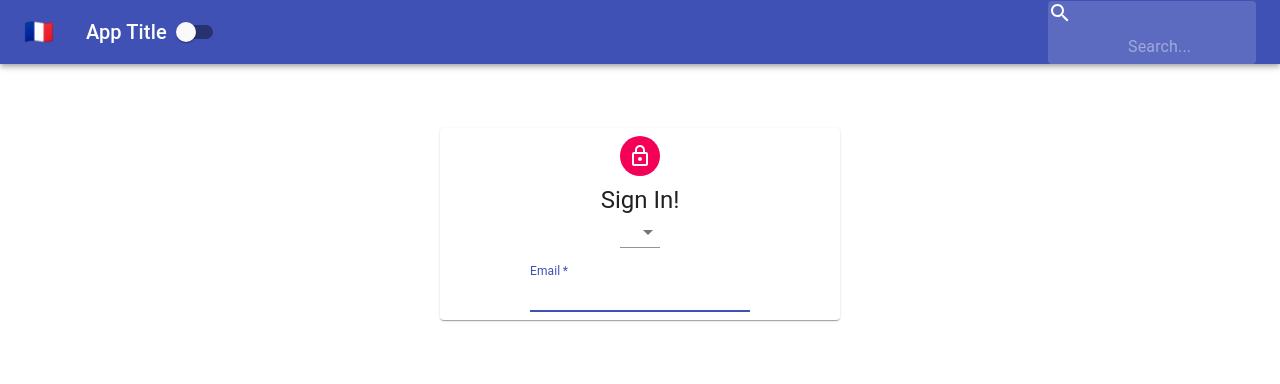
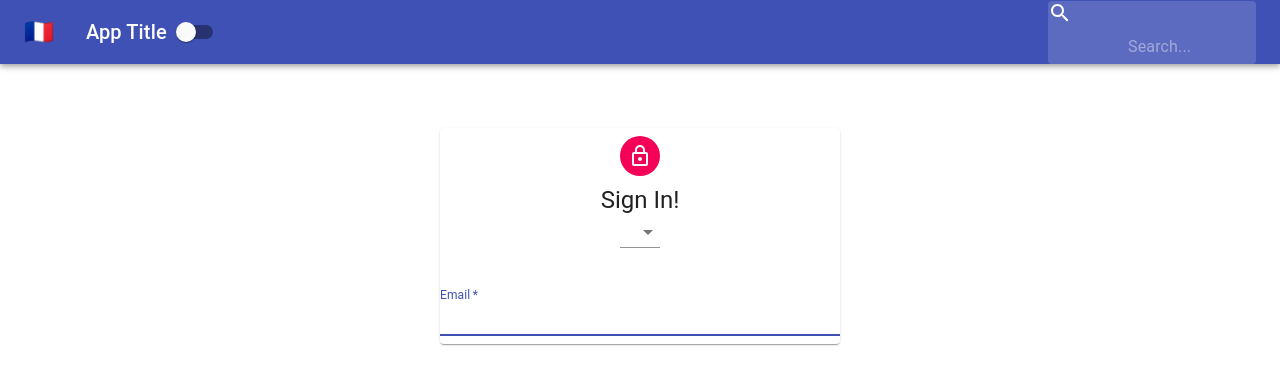
Before and after one commit to ecargiohc/context-app, a React (Create React App) app: page / in a window 1280 px wide. Shown: the top 384 px of the page. Built offline with nearby package versions, Linux system fonts and the light colour scheme.

Commit message:
added form styling: width and marginTop

```diff
--- a/src/styles/FormStyles.js
+++ b/src/styles/FormStyles.js
@@ -19,6 +19,10 @@ const styles =  theme => ({
     avatar: {
         margin: theme.spacing.unit,
         backgroundColor: theme.palette.secondary.main
+    },
+    form: {
+        width: "100%",
+        marginTop: theme.spacing.unit * 3
     }
 });
 export default styles;
```
